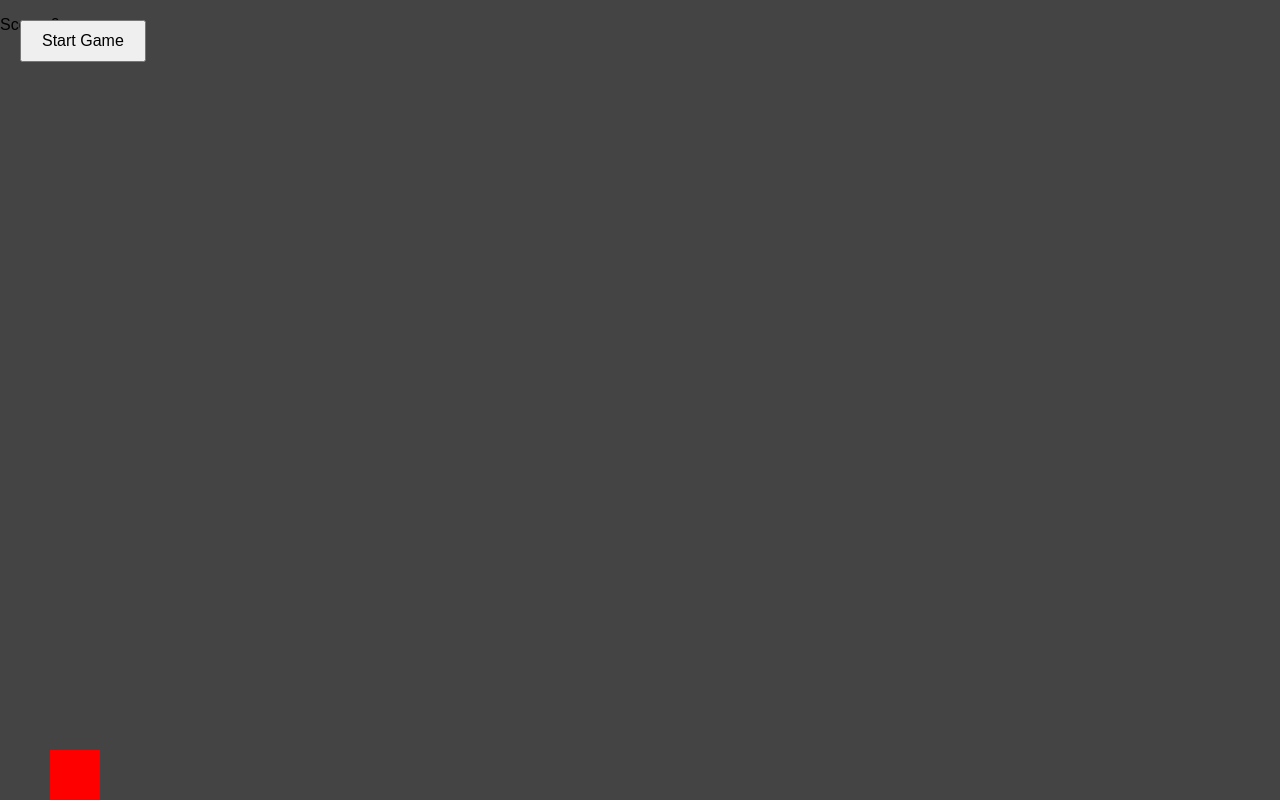
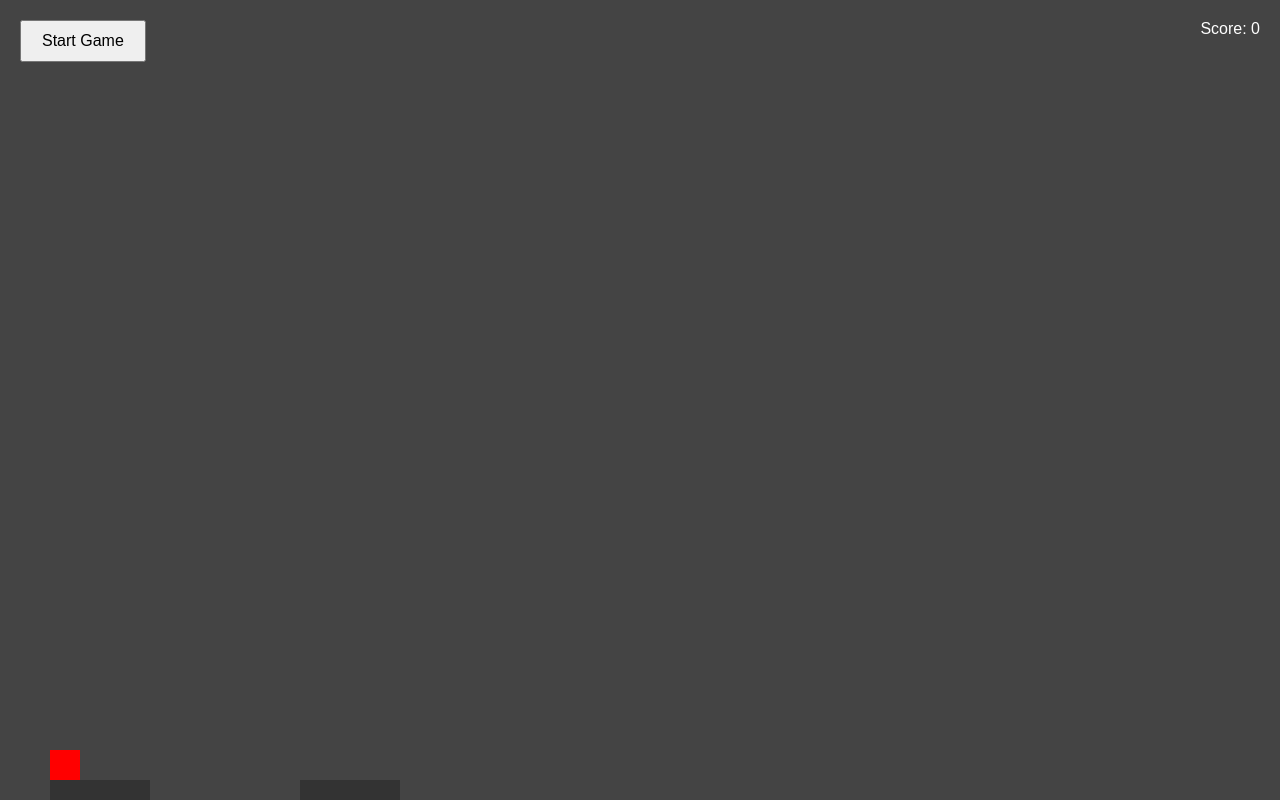
Before and after one commit to Mahesh085/STick-Herooo, a plain HTML site: page index.html in a window 1280 px wide. Drawn offline with Linux system fonts and the light colour scheme.

Commit message:
Update style.css

```diff
--- a/style.css
+++ b/style.css
@@ -1,45 +1,74 @@
-body, html {
+* {
     margin: 0;
     padding: 0;
+    box-sizing: border-box;
+}
+
+body, html {
     display: flex;
     justify-content: center;
     align-items: center;
     height: 100vh;
     font-family: Arial, sans-serif;
     background-color: #333;
+    overflow: hidden;
 }
 
 #game-container {
     position: relative;
     width: 100vw;
     height: 100vh;
+    background-color: #444;
     overflow: hidden;
-    background-color: #444;
+}
+
+.platform {
+    position: absolute;
+    bottom: 0;
+    width: 100px;
+    height: 20px;
+    background-color: #333;
+}
+
+#platform {
+    left: 50px;
+}
+
+#next-platform {
+    left: 300px;
 }
 
 #hero {
     position: absolute;
-    bottom: 0;
+    bottom: 20px;
     left: 50px;
-    width: 50px;
-    height: 50px;
+    width: 30px;
+    height: 30px;
     background-color: red;
 }
 
 #stick {
     position: absolute;
-    bottom: 50px;
-    left: 100px;
+    bottom: 20px;
+    left: 150px;
     width: 5px;
     height: 0;
     background-color: black;
     transform-origin: bottom;
 }
 
-button {
+#start-btn {
     position: absolute;
     top: 20px;
     left: 20px;
     padding: 10px 20px;
     font-size: 16px;
 }
+
+#score {
+    position: absolute;
+    top: 20px;
+    right: 20px;
+    color: white;
+    font-size: 16px;
+}
```
